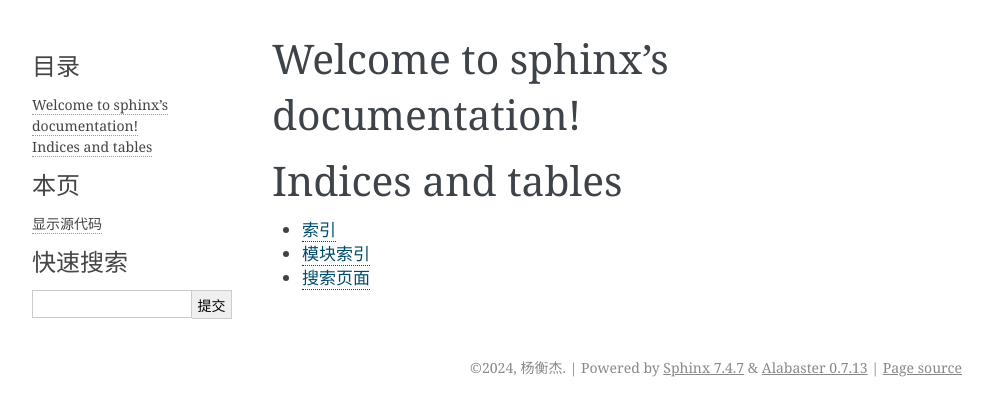
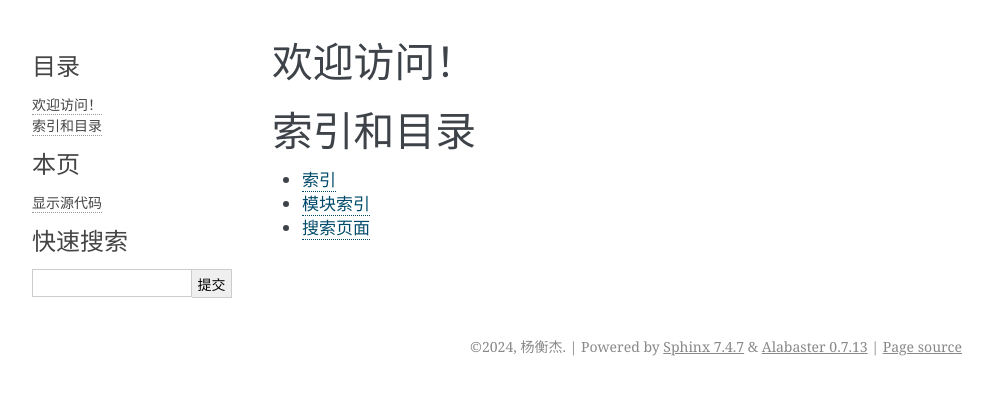
Before and after one commit to 3335083534/sphinx-demo, a Sphinx documentation site: the page built from doc/source/index.rst, in a window 1280 px wide. Shown: the top 416 px of the page, without its empty margins (148-1140 px from the left). Built offline with Sphinx 7.4.7, drawn with Linux system fonts in a browser that asks for light colours.

Commit message:
修改index.rst，进而生成新的html

```diff
--- a/doc/source/index.rst
+++ b/doc/source/index.rst
@@ -3,7 +3,7 @@
    You can adapt this file completely to your liking, but it should at least
    contain the root `toctree` directive.
 
-Welcome to sphinx's documentation!
+欢迎访问！
 ==================================
 
 .. toctree::
@@ -11,8 +11,7 @@ Welcome to sphinx's documentation!
    :caption: Contents:
 
 
-
-Indices and tables
+索引和目录
 ==================
 
 * :ref:`genindex`
```
Also changed, not shown: 6 other files.
